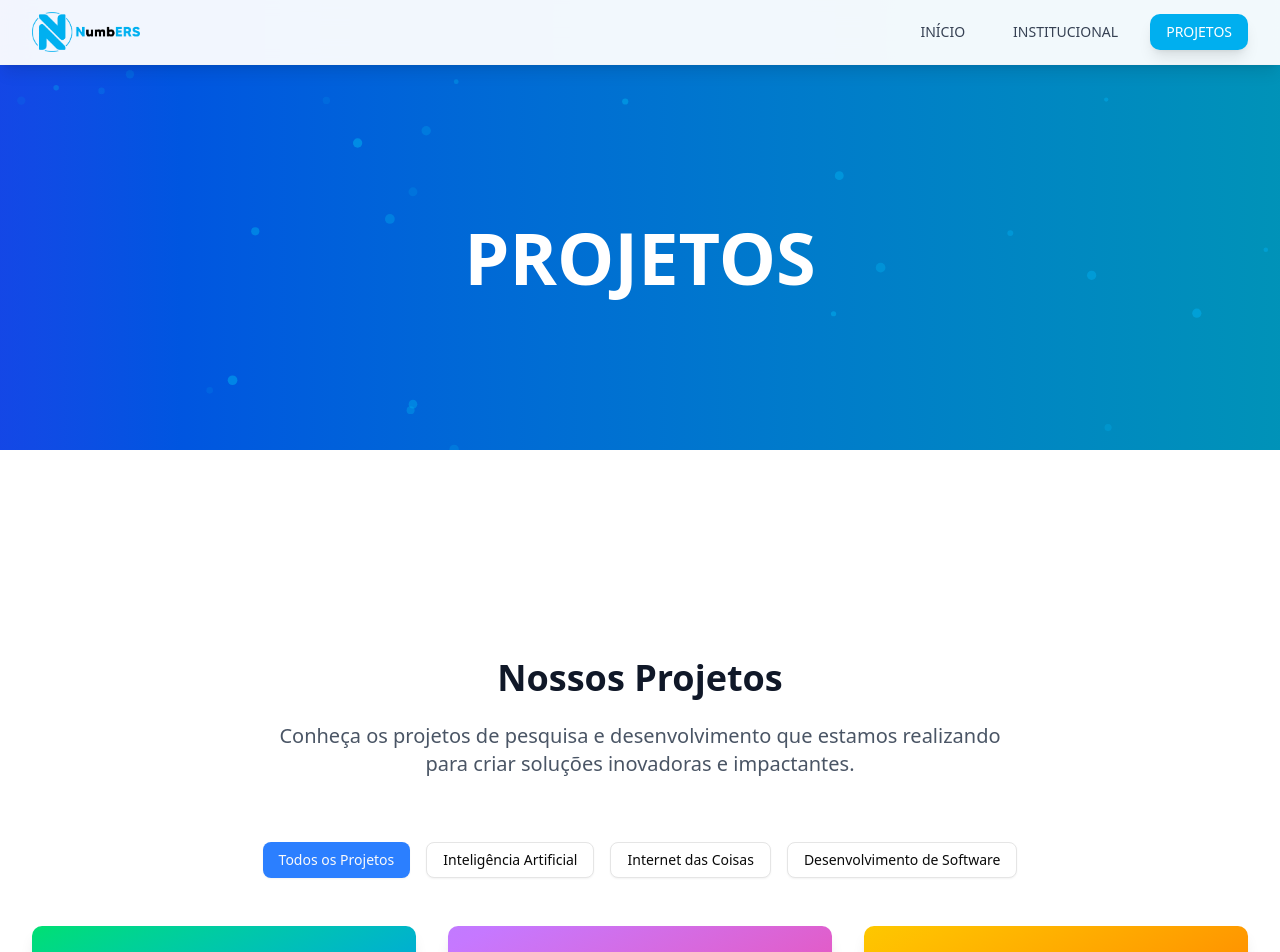
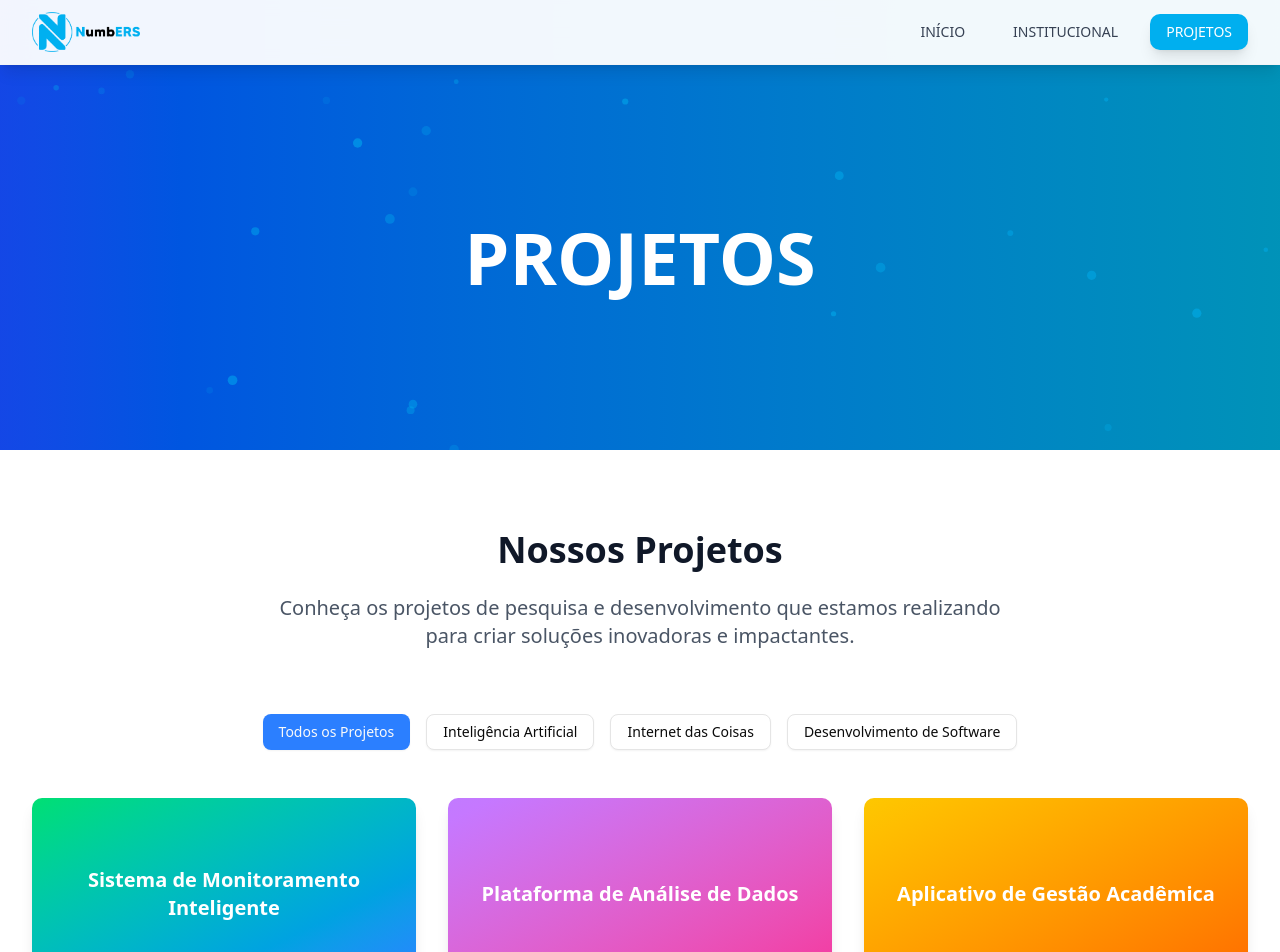
Before and after one commit to luixsouza/numbers-site, a React (Vite) app: page /projetos in a window 1280 px wide. Shown: the top 952 px of the page. Built offline with nearby package versions, Linux system fonts and the light colour scheme.

Commit message:
/fix: Pequena correcao na pagina Projetos (dados mockados, serao adicionados os projetos concluidos e vigentes)

```diff
--- a/src/pages/Projetos.jsx
+++ b/src/pages/Projetos.jsx
@@ -98,7 +98,8 @@ const Projetos = () => {
     : projects.filter(project => project.category === filter);
 
   return (
-    <div className="pt-32">
+    // <<< MUDANÇA: Removido o "pt-32" para eliminar o espaço em branco >>>
+    <div>
       {/* Header Section */}
       <section className="py-20 bg-white">
         <div className="max-w-7xl mx-auto px-4 sm:px-6 lg:px-8">
@@ -208,7 +209,6 @@ const Projetos = () => {
             className="bg-white text-blue-600 hover:bg-gray-100"
           >
             Propor Colaboração
-      {/* <ExternalLink className="ml-2 w-5 h-5" /> */}
           </Button>
         </div>
       </section>
```
Lines whose indentation alone changed are shown as unchanged.
